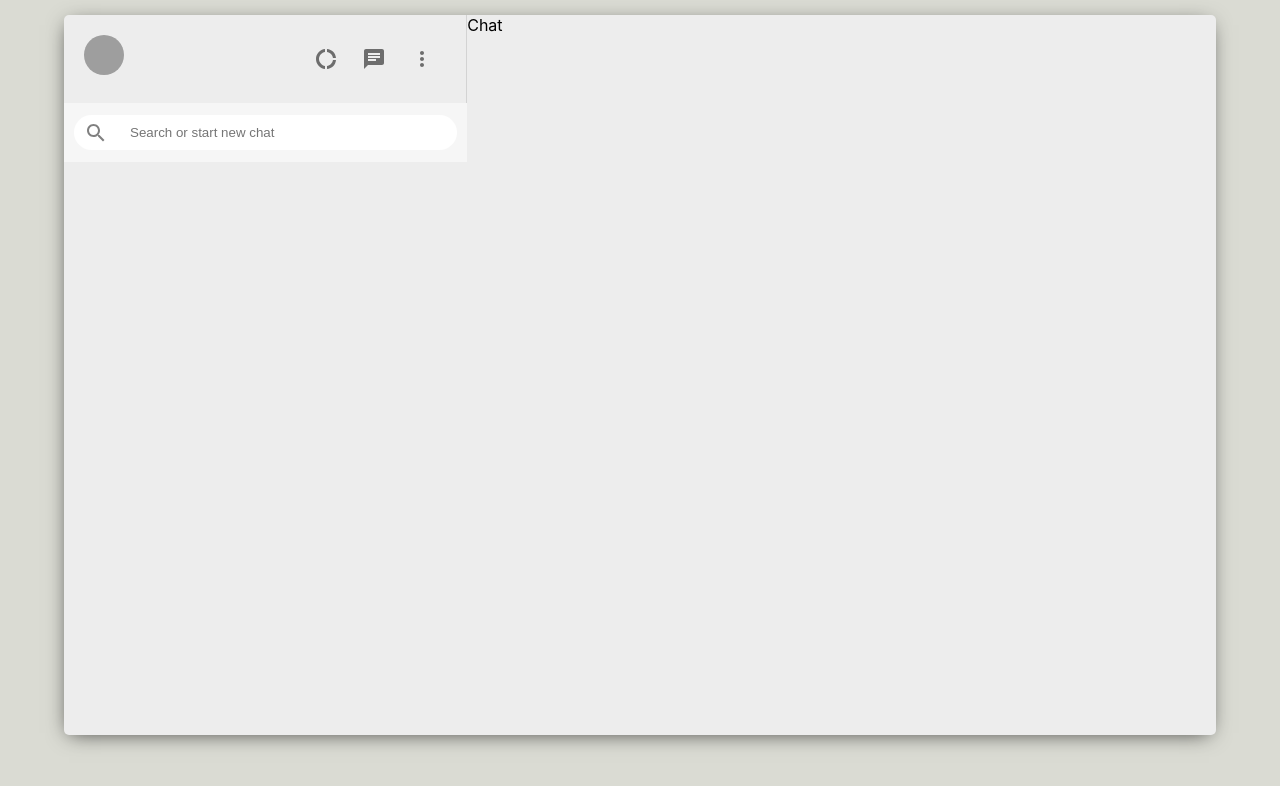
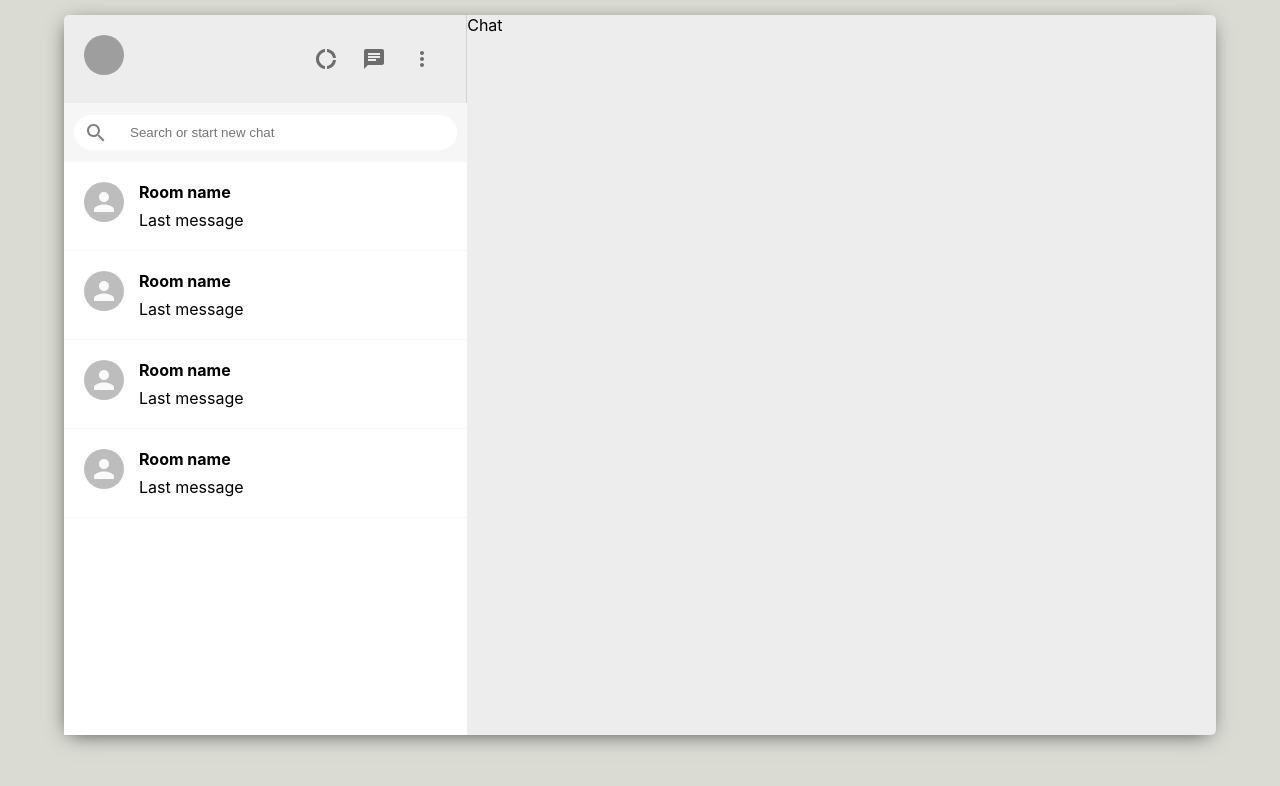
Before and after one commit to Nodarra/whatsapp, a React (Create React App) app: page / in a window 1280 px wide. Shown: the top 786 px of the page. Built offline with nearby package versions, Linux system fonts and the light colour scheme; grey boxes are pictures that could not be loaded.

Commit message:
Added chats to the side bar

```diff
--- a/src/Components/Sidebar.js
+++ b/src/Components/Sidebar.js
@@ -5,6 +5,7 @@ import DonutLargeIcon from '@material-ui/icons/DonutLarge'
 import ChatIcon from '@material-ui/icons/Chat'
 import MoreVertIcon from '@material-ui/icons/MoreVert'
 import SearchOutlined from '@material-ui/icons/SearchOutlined';
+import SidebarChat from './SidebarChat';
 
 function Sidebar() {
   return (
@@ -30,6 +31,13 @@ function Sidebar() {
           <input placeholder="Search or start new chat" type="text"/>
         </div>
       </div>
+
+      <div className="sidebar-chats">
+        <SidebarChat />
+        <SidebarChat />
+        <SidebarChat />
+        <SidebarChat />
+      </div>
     </div>
   )
 }
--- /dev/null
+++ b/src/Components/SidebarChat.js
@@ -0,0 +1,17 @@
+import { Avatar } from '@material-ui/core'
+import React from 'react'
+import '../Styles/SidebarChat.css'
+
+function SidebarChat() {
+  return (
+    <div className="sidebar-chat">
+      <Avatar />
+      <div className="info">
+        <h2>Room name</h2>
+        <p>Last message</p>
+      </div>
+    </div>
+  )
+}
+
+export default SidebarChat
--- a/src/Styles/Sidebar.css
+++ b/src/Styles/Sidebar.css
@@ -45,3 +45,9 @@
   outline: none;
   margin-left: 10px;
 }
+
+.sidebar-chats{
+  flex: 1;
+  background-color: #ffffff;
+  overflow: scroll;
+}
--- /dev/null
+++ b/src/Styles/SidebarChat.css
@@ -0,0 +1,19 @@
+.sidebar-chat{
+  display: flex;
+  padding: 20px;
+  cursor: pointer;
+  border-bottom: 1px solid #f6f6f6;
+}
+
+.sidebar-chat:hover{
+  background-color: #ebebeb;
+}
+
+.info h2 {
+  font-size: 16px;
+  margin-bottom: 8px;
+}
+
+.info{
+  margin-left: 15px;
+}
```
